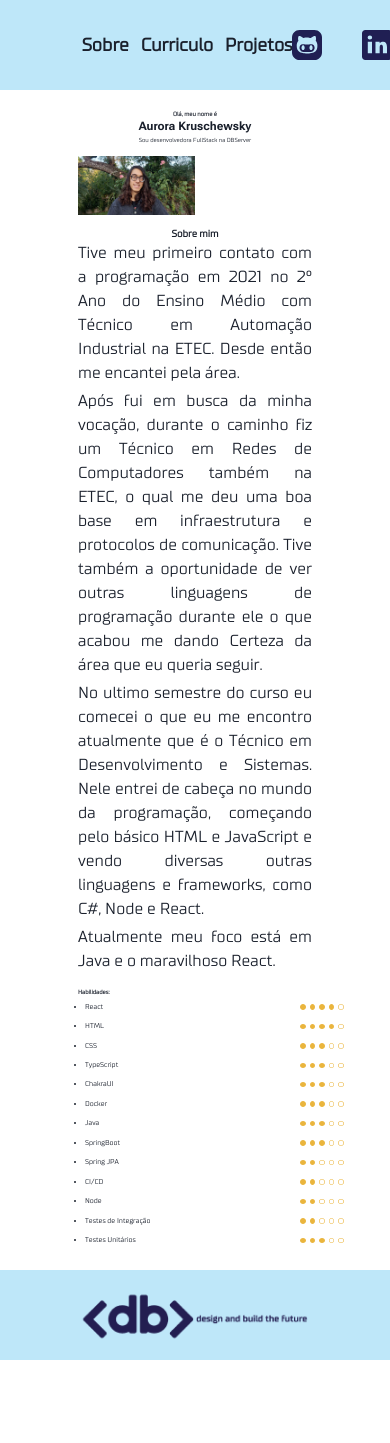
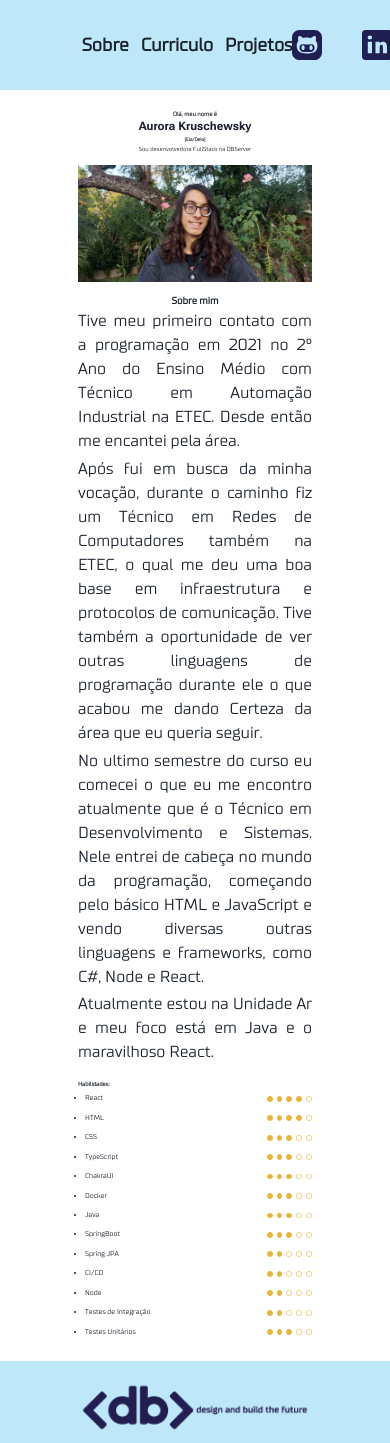
Before and after one commit to AurorinhaBoreal/portfolio-db, a React (Vite) app: page / in a window 390 px wide. Shown: the top 1443 px of the page. Before the commit the page ends 1360 px from the top, so only its background shows below. Built offline with nearby package versions, Linux system fonts and the light colour scheme.

Commit message:
style: Improve Responsiveness

```diff
--- a/src/components/SkillCard/index.tsx
+++ b/src/components/SkillCard/index.tsx
@@ -13,11 +13,11 @@ export default function SkillCard() {
     const empty = 5 - full
 
     for (let i = 1; i <= full; i++) {
-      skill.push(<Image key={"filled"+i} src={fillSkill}/>)
+      skill.push(<Image key={"filled"+i} src={fillSkill} height={"1.5vw"} width={"1.5vw"}/>)
     }
 
     for (let i = 1; i <= empty; i++) {
-      skill.push(<Image key={"empty"+i} src={emptySkill}/>)
+      skill.push(<Image key={"empty"+i} src={emptySkill} height={"1.5vw"} width={"1.5vw"}/>)
     }
 
     return skill
--- a/src/components/SkillCard/sc.module.css
+++ b/src/components/SkillCard/sc.module.css
@@ -1,5 +1,5 @@
 .cardWrapper {
-    width: 20vw;
+    width: 30vw;
     display: flex;
     justify-content: space-between;
     font-size: 1.1vw;
@@ -7,10 +7,10 @@
 }
 
 .dotWrapper {
+    display: flex;
     height: 1.4vw;
-    width: 3vw;
     margin: 7px 0;
-    gap: 4px
+    gap: 4px;
 }
 
 @media all and (max-width: 992px) {
--- a/src/pages/Home/h.module.css
+++ b/src/pages/Home/h.module.css
@@ -22,12 +22,22 @@
     object-fit: cover;
 }
 
+.myPronoums {
+    display: flex;
+    font-size: 1.2vw;
+    align-items: end;
+    margin-bottom: 1vw;
+    margin-left: 0.5vw;
+}
+
 .role {
     font-weight: 400;
 }
 
 .myImage {
     height: 100%;
+    width: auto;
+    object-fit: cover;
 }
 
 .aboutTitle {
@@ -56,4 +66,15 @@
         font-size: 2.5vw;
         text-align: center;
     }
+    .myPronoums {
+        display: flex;
+        margin: 0;
+        justify-content: center;
+        margin-bottom: 0.5vw;
+    }
+    .nameWrapper {
+        display: flex;
+        flex-direction: column;
+
+    }
 }
--- a/src/pages/Home/index.tsx
+++ b/src/pages/Home/index.tsx
@@ -1,4 +1,4 @@
-import { Box, Image, Text } from "@chakra-ui/react"
+import { Box, Flex, Image, Text } from "@chakra-ui/react"
 import styles from "./h.module.css"
 import Header from "../../components/Header"
 import myImage from "../../assets/myImage.jpg"
@@ -12,7 +12,11 @@ export default function Home() {
         <Box className={styles.bodyContainer}>
           <Box className={styles.infoWrapper}>
               <Text className={styles.introText}>Olá, meu nome é</Text>
-              <Text className={styles.myName}>Aurora Kruschewsky</Text>
+              <Flex className={styles.nameWrapper}>
+                <Text className={styles.myName}>Aurora Kruschewsky</Text>
+                <Text className={styles.myPronoums}>(Ela/Dela)</Text>
+              </Flex>
+
               <Text className={styles.role}>Sou desenvolvedora FullStack na DBServer</Text>
           </Box>
           <Box display={"flex"}>
@@ -30,7 +34,7 @@ export default function Home() {
               No ultimo semestre do curso eu comecei o que eu me encontro atualmente que é o Técnico em Desenvolvimento e Sistemas. Nele entrei de cabeça no mundo da programação, começando pelo básico HTML e JavaScript e vendo diversas outras linguagens e frameworks, como C#, Node e React.
             </Text>
             <Text className={styles.aboutInfo}>
-              Atualmente meu foco está em Java e o maravilhoso React.
+              Atualmente estou na Unidade Ar e meu foco está em Java e o maravilhoso React.
             </Text>
           </Box>
           <Box className={styles.skillWrapper}>
```
